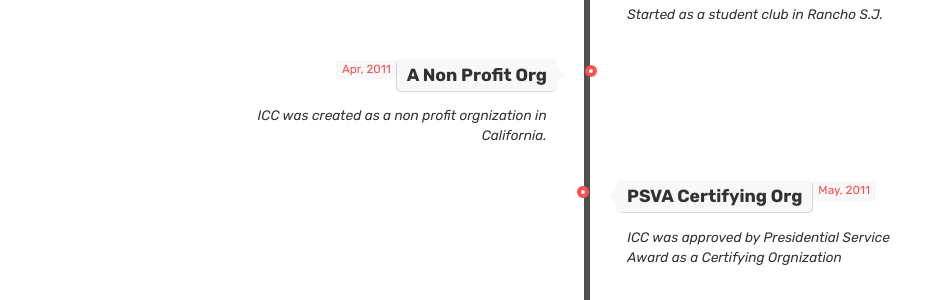
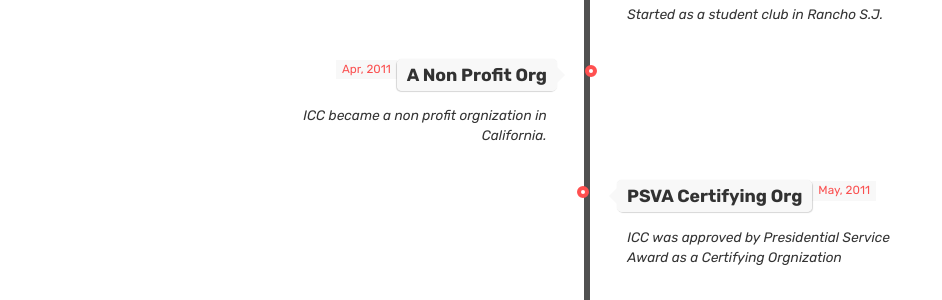
Before and after one commit to irvinecodingclub/irvinecodingclub.github.io, a Jekyll site: the page built from discord.md, in a window 1280 px wide and 900 px high, scrolled down 569 px. Shown: the part 153-453 px from the top of the window, without its empty margins (53-995 px from the left). Built offline with Jekyll 4.4.1, drawn with Linux system fonts in a browser that asks for light colours.

Commit message:
timeline, poster

```diff
--- a/discord.md
+++ b/discord.md
@@ -35,7 +35,7 @@
 				<span class="flag">A Non Profit Org</span>
 				<span class="time-wrapper"><span class="time">Apr, 2011 </span></span>
 			</div>
-			<div class="desc">ICC was created as a non profit orgnization in California.</div>
+			<div class="desc">ICC became a non profit orgnization in California.</div>
 		</div>
 	</li>
 
```
Also changed, not shown: about.md (+1 -1 lines).
